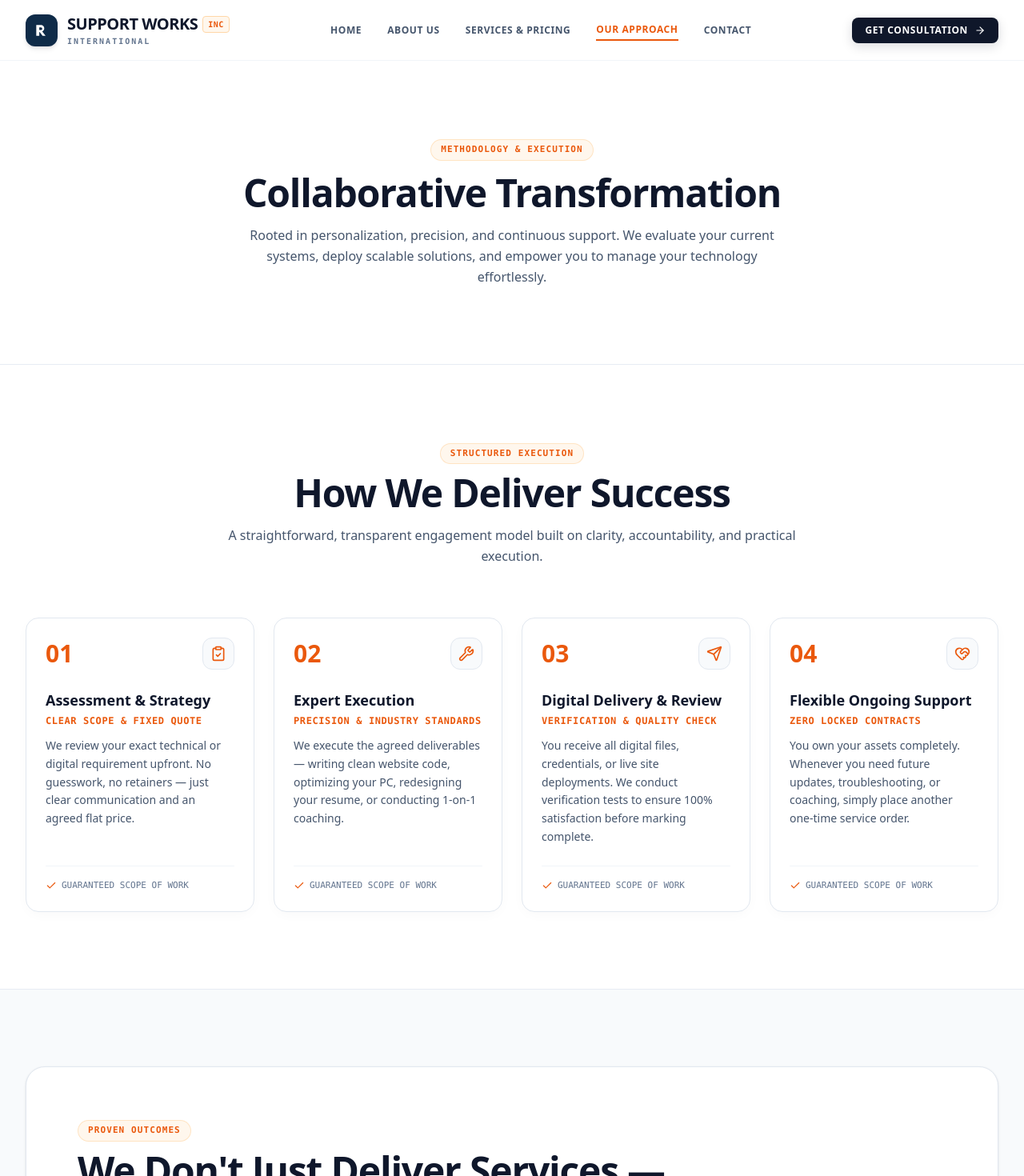
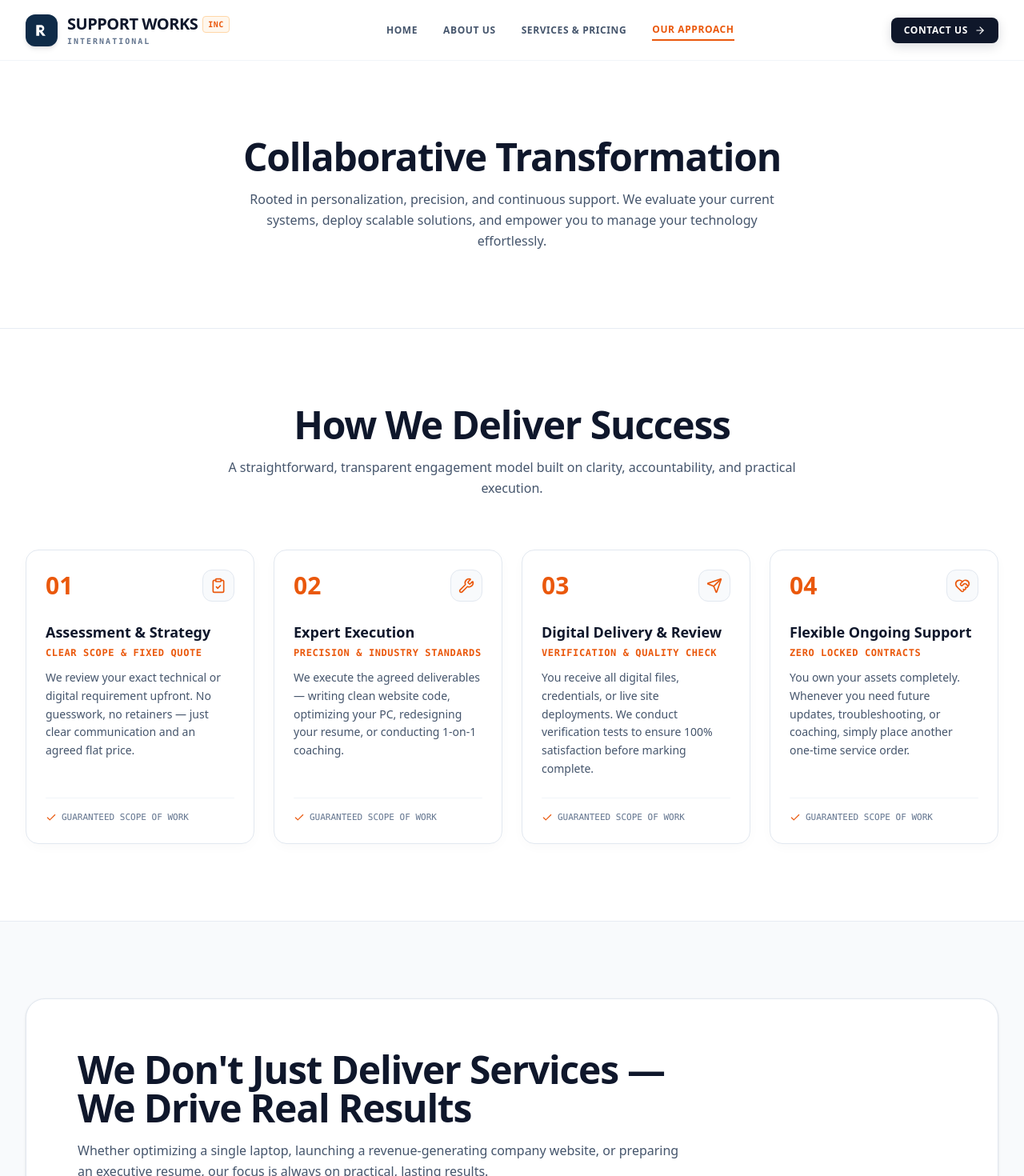
Before and after one commit to leviwof/support-works-intl, a Next.js app: page /approach in a window 1280 px wide. Shown: the top 1470 px of the page at 80% size. Built offline with nearby package versions, Linux system fonts and the light colour scheme.

Commit message:
Consolidate contact action into Contact Us button and remove redundant section badges

```diff
--- a/src/app/about/page.tsx
+++ b/src/app/about/page.tsx
@@ -16,9 +16,6 @@ export default function AboutPage() {
       {/* Hero section for About */}
       <section className="py-20 lg:py-28 relative border-b border-slate-200/80 bg-white">
         <div className="max-w-3xl mx-auto px-4 sm:px-6 lg:px-8 text-center">
-          <div className="inline-flex items-center gap-2 px-3 py-1 rounded-full bg-orange-50 border border-orange-200/60 text-[#ea580c] text-[11px] font-bold tracking-widest uppercase mb-4 font-mono">
-            Company Overview
-          </div>
           <h1 className="text-4xl sm:text-5xl lg:text-6xl font-extrabold text-slate-900 tracking-tight mb-6 font-space">
             Practical Technology. <br />
             <span className="text-[#ea580c]">Digital Solutions.</span>
--- a/src/app/approach/page.tsx
+++ b/src/app/approach/page.tsx
@@ -16,9 +16,6 @@ export default function ApproachPage() {
       {/* Hero Banner for Approach */}
       <section className="py-20 lg:py-24 relative border-b border-slate-200/80 bg-white text-center">
         <div className="max-w-4xl mx-auto px-4 sm:px-6 lg:px-8">
-          <div className="inline-flex items-center gap-2 px-3 py-1 rounded-full bg-orange-50 border border-orange-200/60 text-[#ea580c] text-[11px] font-bold tracking-widest uppercase mb-4 font-mono">
-            Methodology &amp; Execution
-          </div>
           <h1 className="text-4xl sm:text-5xl font-extrabold text-slate-900 tracking-tight mb-4 font-space">
             Collaborative Transformation
           </h1>
--- a/src/components/ContactSection.tsx
+++ b/src/components/ContactSection.tsx
@@ -68,9 +68,6 @@ export default function ContactSection({ selectedService = '', isStandalone = fa
 
         {/* Section Header */}
         <div className="text-center max-w-2xl mx-auto mb-14">
-          <div className="inline-flex items-center gap-2 px-3 py-1 rounded-full bg-orange-50 border border-orange-200/60 text-[#ea580c] text-[11px] font-bold tracking-widest uppercase mb-3 font-mono">
-            Direct Assistance
-          </div>
           <h2 className="text-3xl sm:text-4xl font-extrabold text-slate-900 tracking-tight mb-3 font-space">
             Contact Us
           </h2>
--- a/src/components/Header.tsx
+++ b/src/components/Header.tsx
@@ -27,7 +27,6 @@ export default function Header() {
     { label: 'About Us', href: '/about' },
     { label: 'Services & Pricing', href: '/services' },
     { label: 'Our Approach', href: '/approach' },
-    { label: 'Contact', href: '/contact' },
   ];
 
   return (
@@ -83,13 +82,13 @@ export default function Header() {
             })}
           </nav>
 
-          {/* Right Action Consultation Button */}
+          {/* Right Action Contact Button */}
           <div className="hidden sm:flex items-center gap-3">
             <Link
               href="/contact"
               className="inline-flex items-center gap-2 px-4 py-2 rounded-lg text-xs font-bold uppercase tracking-wider gower-btn-primary"
             >
-              <span>Get Consultation</span>
+              <span>Contact Us</span>
               <ArrowRight className="w-3.5 h-3.5" />
             </Link>
           </div>
@@ -129,7 +128,7 @@ export default function Header() {
                 onClick={() => setMobileMenuOpen(false)}
                 className="w-full text-center inline-flex items-center justify-center gap-2 px-4 py-3 rounded-lg text-xs font-bold uppercase tracking-wider gower-btn-primary"
               >
-                <span>Get Consultation</span>
+                <span>Contact Us</span>
                 <ArrowRight className="w-3.5 h-3.5" />
               </Link>
             </div>
--- a/src/components/Hero.tsx
+++ b/src/components/Hero.tsx
@@ -3,8 +3,7 @@ import Link from 'next/link';
 import {
   ArrowRight,
   Check,
-  ShieldCheck,
-  Building2
+  ShieldCheck
 } from 'lucide-react';
 
 export default function Hero() {
@@ -21,12 +20,6 @@ export default function Hero() {
 
       <div className="max-w-7xl mx-auto px-4 sm:px-6 lg:px-8 relative z-10">
         <div className="text-center max-w-4xl mx-auto">
-
-          {/* Delaware Corporate Tag */}
-          <div className="inline-flex items-center gap-2 px-3.5 py-1.5 rounded-full bg-slate-100 border border-slate-200 text-slate-700 text-xs font-semibold uppercase tracking-wider mb-6">
-            <Building2 className="w-3.5 h-3.5 text-[#ea580c]" />
-            <span>Delaware Registered Corporation &bull; Transparent USD Flat Rates</span>
-          </div>
 
           {/* Large Editorial Headline */}
           <h1 className="text-4xl sm:text-6xl lg:text-7xl font-extrabold tracking-tight text-slate-900 mb-6 leading-[1.1] font-space">
--- a/src/components/OurApproach.tsx
+++ b/src/components/OurApproach.tsx
@@ -45,9 +45,6 @@ export default function OurApproach() {
 
         {/* Section Header */}
         <div className="text-center max-w-3xl mx-auto mb-16">
-          <div className="inline-flex items-center gap-2 px-3 py-1 rounded-full bg-orange-50 border border-orange-200/60 text-[#ea580c] text-[11px] font-bold tracking-widest uppercase mb-3 font-mono">
-            Structured Execution
-          </div>
           <h2 className="text-3xl sm:text-4xl lg:text-5xl font-extrabold text-slate-900 tracking-tight mb-4 font-space">
             How We Deliver Success
           </h2>
--- a/src/components/ResultsSection.tsx
+++ b/src/components/ResultsSection.tsx
@@ -44,9 +44,6 @@ export default function ResultsSection() {
           <div className="absolute top-0 right-0 w-96 h-96 bg-orange-500/5 rounded-full blur-[100px] pointer-events-none -z-10" />
 
           <div className="max-w-3xl mb-12">
-            <div className="inline-flex items-center gap-2 px-3 py-1 rounded-full bg-orange-50 border border-orange-200/60 text-[#ea580c] text-[11px] font-bold tracking-widest uppercase mb-3 font-mono">
-              Proven Outcomes
-            </div>
             <h2 className="text-3xl sm:text-4xl lg:text-5xl font-extrabold text-slate-900 tracking-tight mb-4 font-space">
               We Don&apos;t Just Deliver Services &mdash; We Drive Real Results
             </h2>
```
